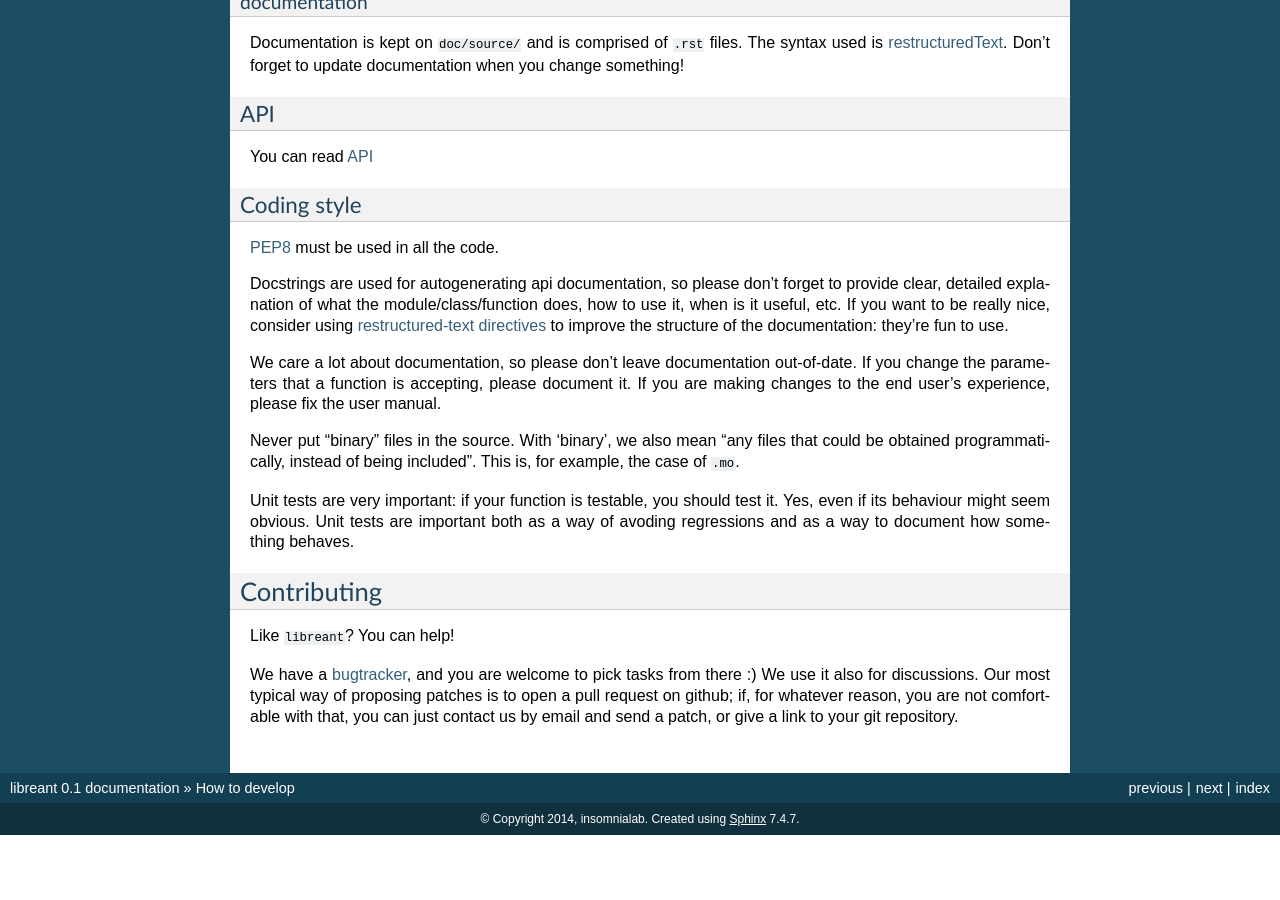
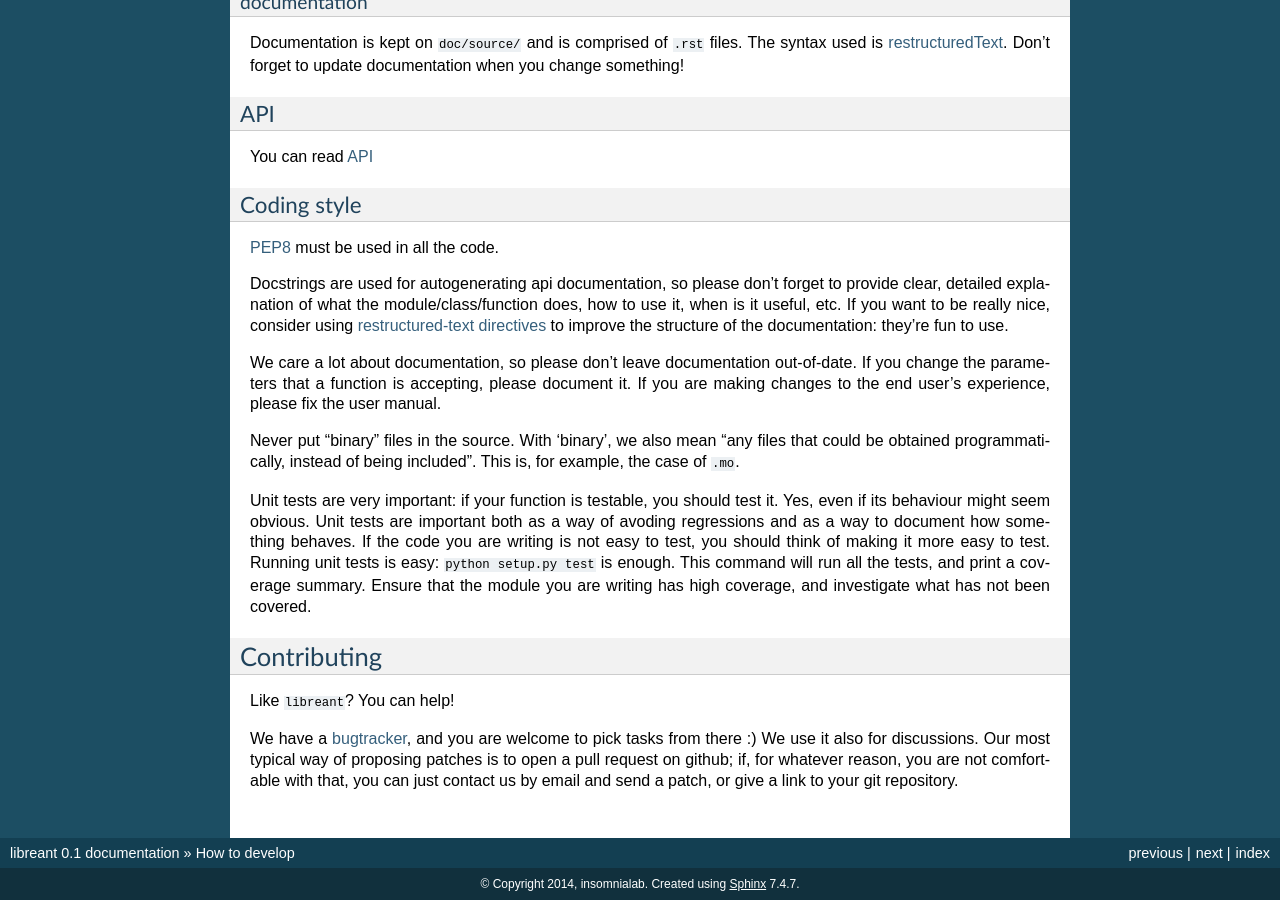
Before and after one commit to insomnia-lab/libreant, a Sphinx documentation site: the page built from doc/source/developer.rst, in a window 1280 px wide and 900 px high, scrolled down 1878 px. Built offline with Sphinx 7.4.7, drawn with Linux system fonts in a browser that asks for light colours; pages that are not in the unit, such as notebooks, are missing from menus; before the commit the page ends 2713 px from its top, so only the background shows below that.

Commit message:
Doc about python setup.py test

```diff
--- a/doc/source/developer.rst
+++ b/doc/source/developer.rst
@@ -146,6 +146,9 @@ Unit tests are very important: if your function is testable, you should test
 it. Yes, even if its behaviour might seem obvious. Unit tests are important
 both as a way of avoding regressions and as a way to document how something
 behaves.
+If the code you are writing is not easy to test, you should think of making it
+more easy to test. Running unit tests is easy: ``python setup.py test`` is
+enough. This command will run all the tests, and print a coverage summary. Ensure that the module you are writing has high coverage, and investigate what has not been covered.
 
 Contributing
 ------------
```
